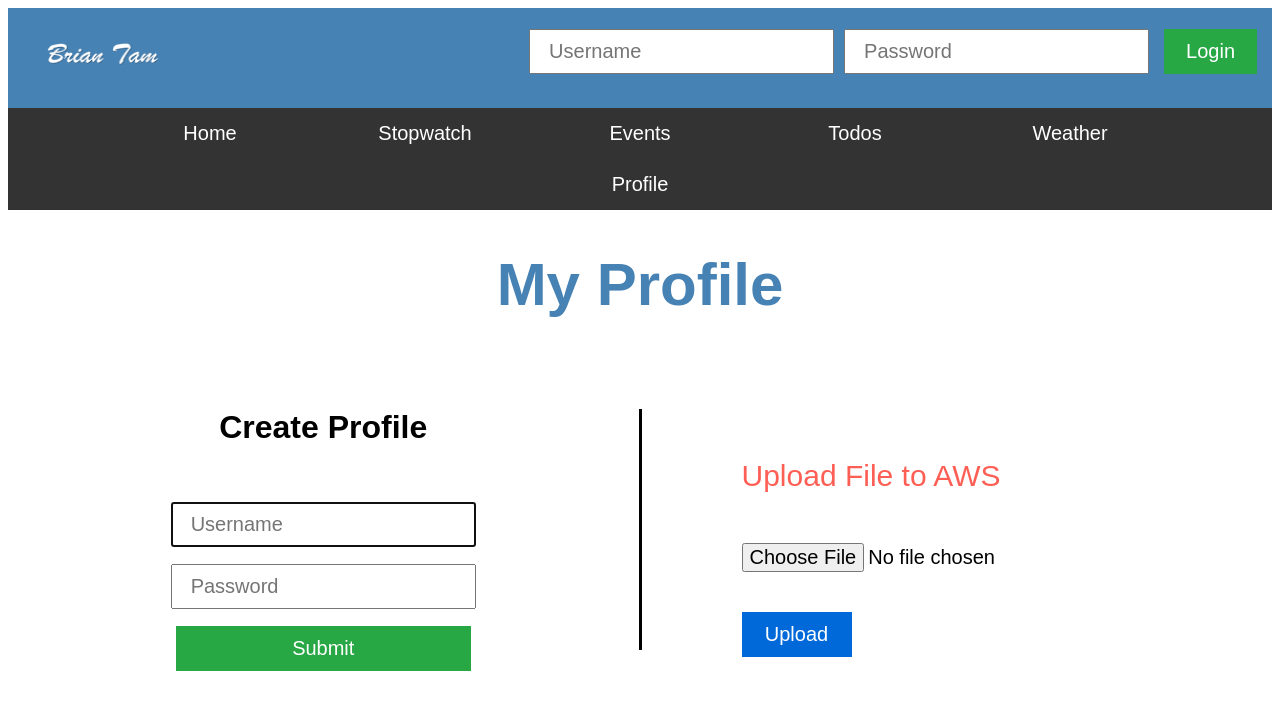
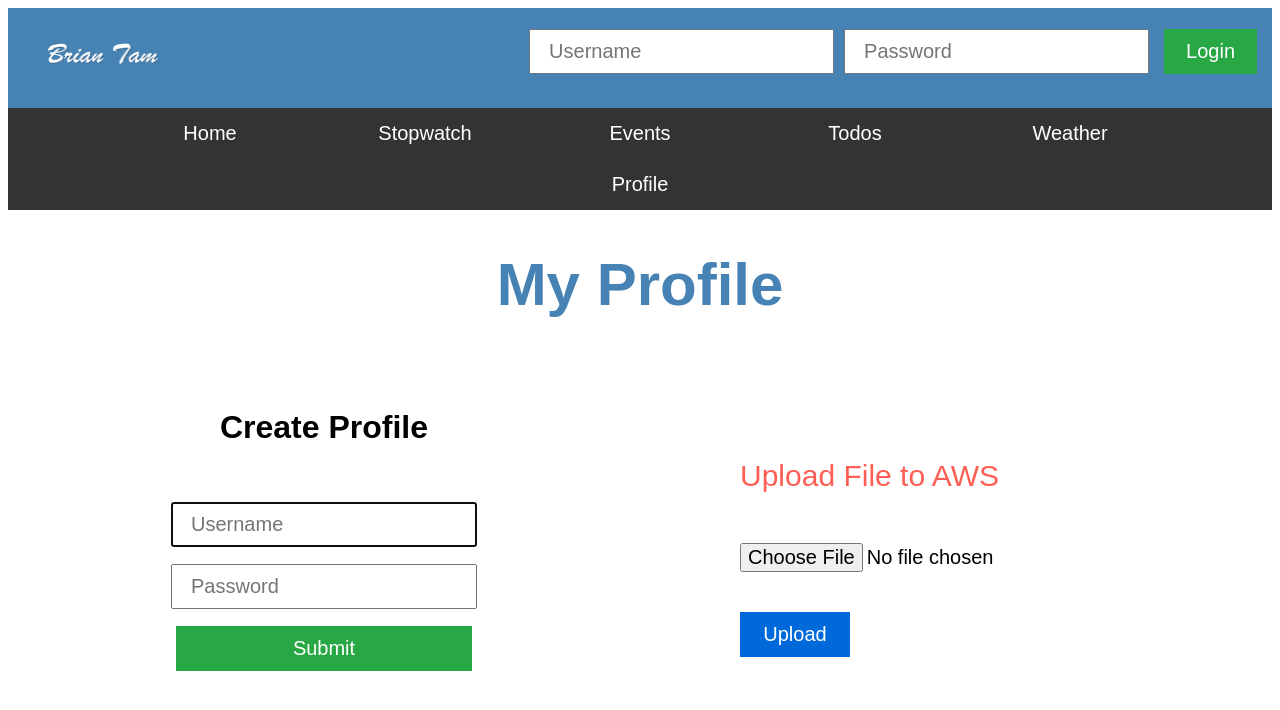
Before and after one commit to briantam23/utilities-app, a React app: page /#/my-profile in a window 1280 px wide. Shown: the top 710 px of the page. Built offline with nearby package versions, Linux system fonts and the light colour scheme; sample sign-in values are in the browser's storage.

Commit message:
Updated Profile LESS

```diff
--- a/src/components/profile/profileForm/profileForm.less
+++ b/src/components/profile/profileForm/profileForm.less
@@ -10,7 +10,7 @@
 
 .profileFormContainer {
     width: @width;
-    border-right: solid;
+    min-width: 500px;
 
     h1 {
         text-align: center;
--- a/src/components/stopwatch/splitTimeList/splitTimeList.less
+++ b/src/components/stopwatch/splitTimeList/splitTimeList.less
@@ -22,7 +22,6 @@
             background-color: gray;
             color: white;
             font-size: 25px;
-            border: none;
             transition: all 1s ease;
             outline-style: solid;
         }
--- a/src/components/stopwatch/stopwatch.less
+++ b/src/components/stopwatch/stopwatch.less
@@ -8,7 +8,7 @@
   display: flex;
   flex-direction: column;
   align-items: center;
-  margin-top: 50px;
+  margin: 50px 75px;
 
   .header {
     color: steelblue;
--- a/src/components/stopwatch/stopwatchButtons/StopwatchButtons.js
+++ b/src/components/stopwatch/stopwatchButtons/StopwatchButtons.js
@@ -3,7 +3,7 @@ import style from './stopwatchButtons.less';
 
 
 const StopwatchButtons = ({ isRunning, start, split, stop, reset }) => (
-    <div className={ style.buttons }>
+    <div className={ style.buttonContainer }>
         <button onClick={ () => start() } disabled={ isRunning }>Start</button>
         <button onClick={ () => split() } disabled={ !isRunning }>Split</button>
         <button onClick={ () => stop() } disabled={ !isRunning }>Stop</button>
```
